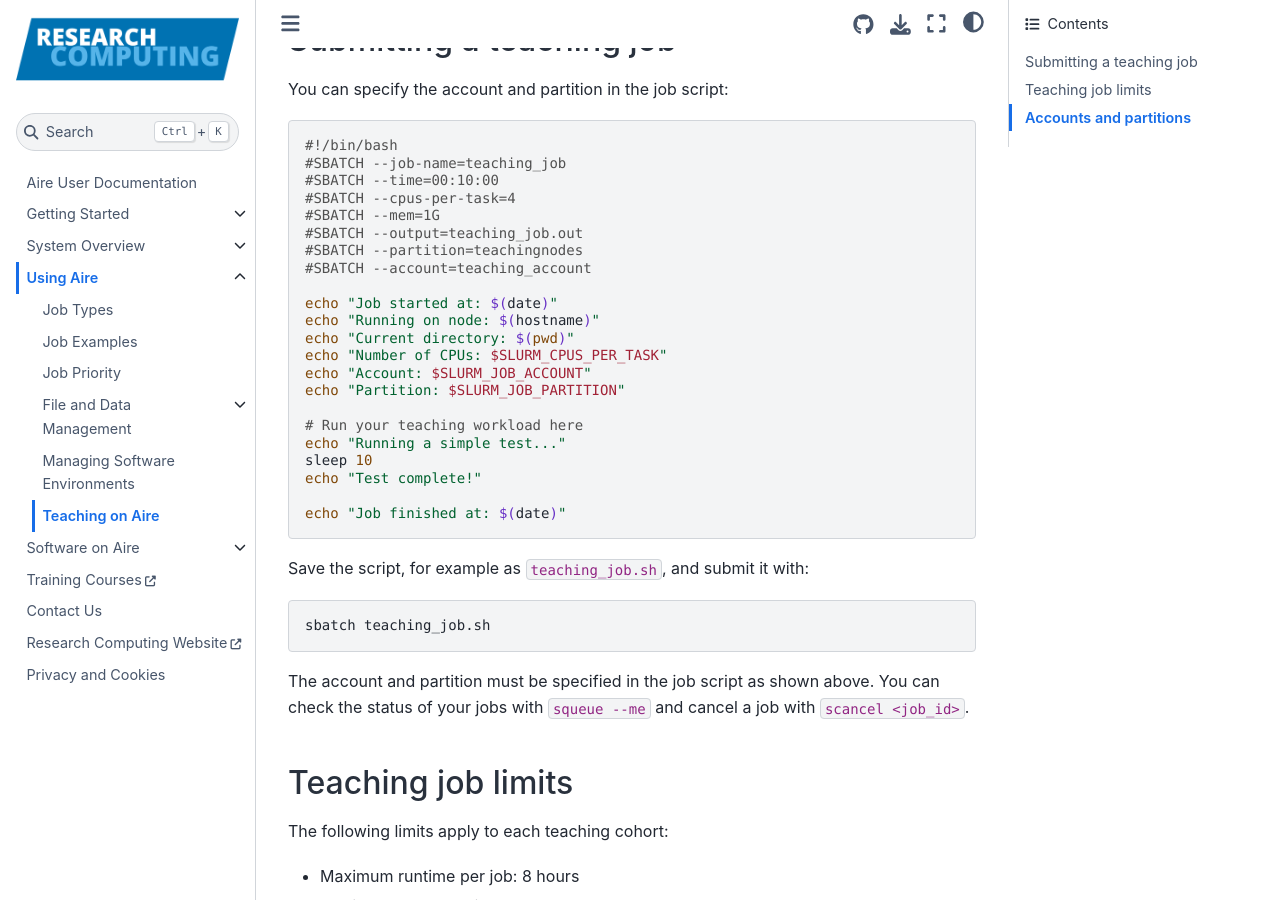
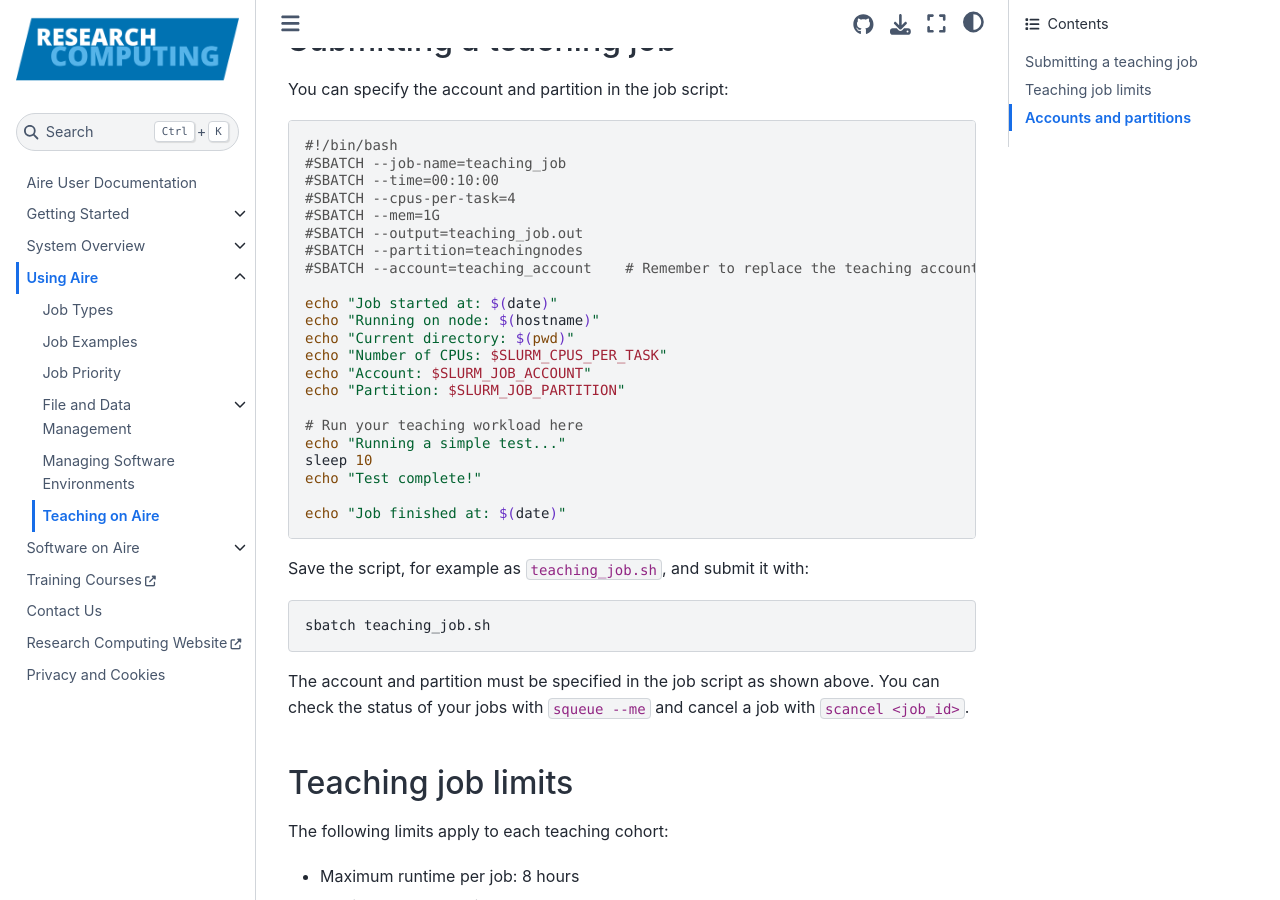
Before and after one commit to arcdocs/aire, a Jupyter Book: the page built from book/usage/teaching.md, in a window 1280 px wide and 900 px high, scrolled down 496 px. Built offline with Jupyter Book 1.0.4 settings and Sphinx 7.4.7 and the Sphinx Book theme 1.1.4, drawn with Linux system fonts in a browser that asks for light colours; comment, search, counter and statistics services are not loaded.

Commit message:
Update book/usage/teaching.md
Co-authored-by: Patricia Ternes <p.ternes@leeds.ac.uk>

```diff
--- a/book/usage/teaching.md
+++ b/book/usage/teaching.md
@@ -20,7 +20,7 @@ You can specify the account and partition in the job script:
 #SBATCH --mem=1G
 #SBATCH --output=teaching_job.out
 #SBATCH --partition=teachingnodes
-#SBATCH --account=teaching_account
+#SBATCH --account=teaching_account    # Remember to replace the teaching account ID!
 
 echo "Job started at: $(date)"
 echo "Running on node: $(hostname)"
```
